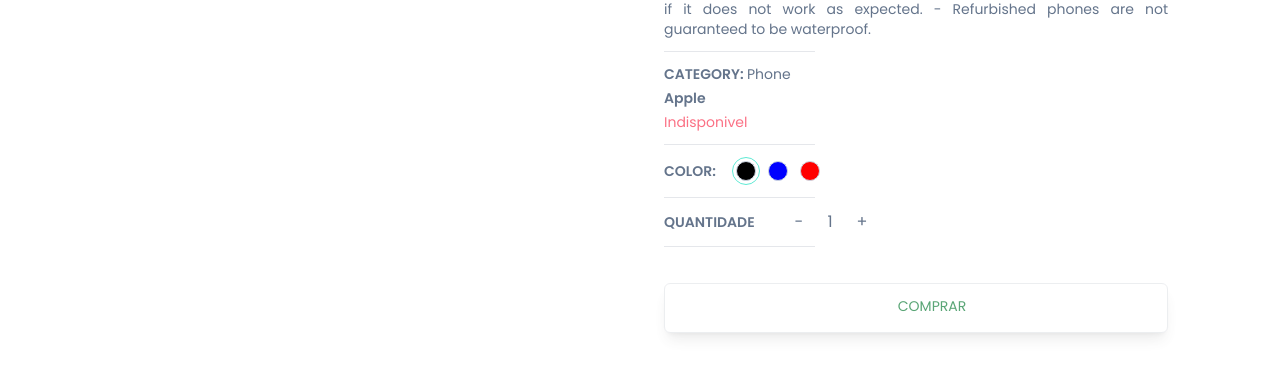
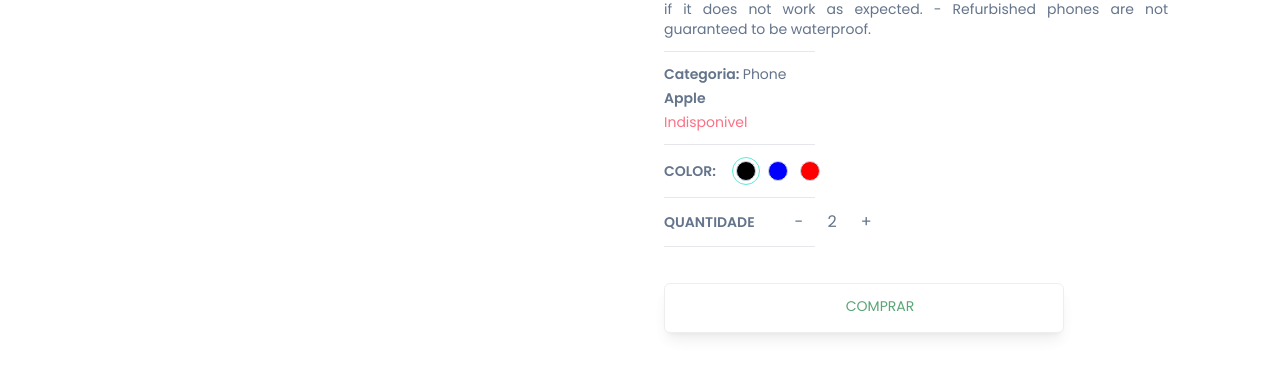
Before and after one commit to fabriciofcastro/store, a Next.js app: page /product/1 in a window 1280 px wide. Shown: the part 406-789 px from the top of the page. Built offline with nearby package versions, Linux system fonts and the light colour scheme.

Commit message:
Ajustado erro no icone do botão carrinho

```diff
--- a/app/components/Button.tsx
+++ b/app/components/Button.tsx
@@ -31,7 +31,7 @@ const Button: React.FC<ButtonProps> = ({
         rounded-md
         hover:opacity-80
         transition
-        w-[600px]
+        w-[400px]
         shadow-lg
         flex
         justify-center
@@ -46,7 +46,7 @@ const Button: React.FC<ButtonProps> = ({
         ${custom ? custom : ""}
 `}
     >
-      {Icon && <Icon size={2} />}
+      {Icon && <Icon />}
       {label}
     </button>
   );
--- a/app/product/[productId]/ProductDetails.tsx
+++ b/app/product/[productId]/ProductDetails.tsx
@@ -38,7 +38,7 @@ export const ProductDetails: React.FC<ProductDetailstProps> = ({ product }) => {
     category: product.category,
     brand: product.brand,
     selectedImg: { ...product.images[0] },
-    quantity: 1,
+    quantity: 2,
     prince: product.price,
   });
 
@@ -86,7 +86,7 @@ export const ProductDetails: React.FC<ProductDetailstProps> = ({ product }) => {
         <div className="text-justify">{product.description}</div>
         <Horizontal />
         <div>
-          <span className="font-semibold">CATEGORY: </span> {product.category}
+          <span className="font-semibold">Categoria: </span> {product.category}
         </div>
         <div className="font-semibold">
           <span>{product.brand}</span>
@@ -111,7 +111,7 @@ export const ProductDetails: React.FC<ProductDetailstProps> = ({ product }) => {
           />
         </div>
         <Horizontal />
-        <div className="flex justify-center mt-6">
+        <div className="mt-6">
           <Button small outline label="COMPRAR" onClick={() => {}} />
         </div>
       </div>
```
